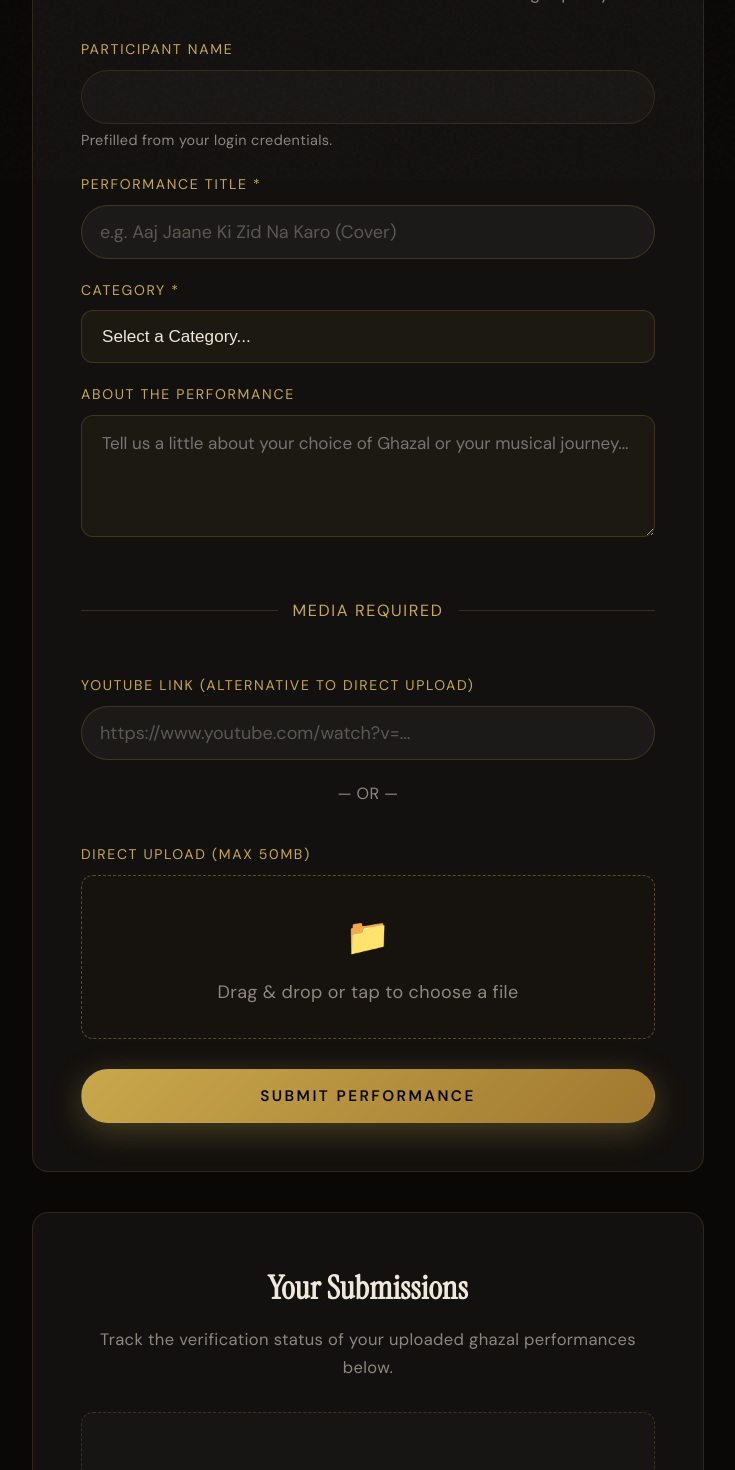
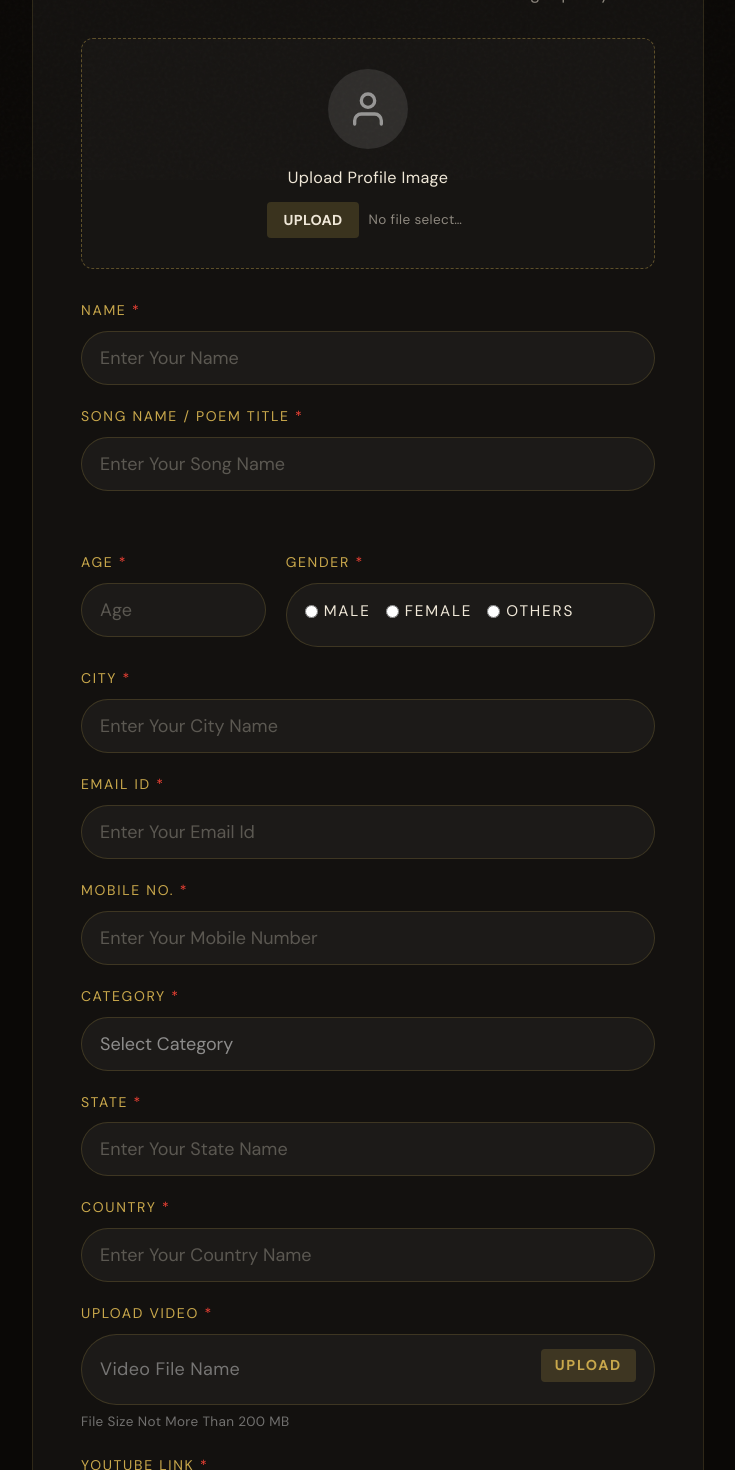
Before and after one commit to bhanupsingh21/Khazana-2.0, a React (Vite) app: page /dashboard in a window 1280 px wide. Shown: the part 620-2090 px from the top of the page, without its empty margins (272-1007 px from the left). Built offline with nearby package versions, Linux system fonts and the light colour scheme; a web font is replaced by a local one.

Commit message:
Update Dashboard forms layout and button styles to match global dark theme

```diff
--- a/src/components/Navbar.jsx
+++ b/src/components/Navbar.jsx
@@ -57,7 +57,10 @@ const Navbar = ({ onToggleMobile }) => {
           <li className="hide-on-scroll"><Link to="/#partners" className={isActive('/', '#partners') ? 'active-link' : ''}>Partners</Link></li>
         )}
         {isLoggedIn ? (
-          <li><button onClick={handleLogout} className="nav-cta" style={{ background: 'transparent', border: '1px solid var(--gold)', cursor: 'pointer', fontFamily: 'inherit' }}>Logout</button></li>
+          <>
+            <li><Link to="/dashboard" className={isActive('/dashboard') ? 'active-link' : ''}>Dashboard</Link></li>
+            <li><button onClick={handleLogout} className="nav-cta" style={{ background: 'transparent', border: '1px solid var(--gold)', cursor: 'pointer', fontFamily: 'inherit' }}>Logout</button></li>
+          </>
         ) : (
           <li><Link to="/login" className={`nav-cta ${isActive('/login') ? 'active-link' : ''}`}>Register / Login</Link></li>
         )}
--- a/src/pages/Dashboard.jsx
+++ b/src/pages/Dashboard.jsx
@@ -1,12 +1,20 @@
 import React, { useState, useEffect } from 'react';
 
 const Dashboard = () => {
+  const [profileImage, setProfileImage] = useState(null);
+  const [userName, setUserName] = useState('');
+  const [title, setTitle] = useState('');
+  const [age, setAge] = useState('');
+  const [gender, setGender] = useState('');
+  const [city, setCity] = useState('');
+  const [email, setEmail] = useState('');
+  const [mobile, setMobile] = useState('');
+  const [category, setCategory] = useState('');
+  const [state, setState] = useState('');
+  const [country, setCountry] = useState('');
   const [file, setFile] = useState(null);
   const [youtubeLink, setYoutubeLink] = useState('');
-  const [title, setTitle] = useState('');
-  const [category, setCategory] = useState('');
-  const [description, setDescription] = useState('');
-  const [userName, setUserName] = useState('');
+  const [agreed, setAgreed] = useState(false);
   const [status, setStatus] = useState('');
 
   // New States
@@ -20,6 +28,7 @@ const Dashboard = () => {
       try {
         const user = JSON.parse(userStr);
         setUserName(user.name || '');
+        setMobile(user.phone || '');
       } catch (e) {}
     }
 
@@ -34,8 +43,12 @@ const Dashboard = () => {
 
   const handleSubmit = (e) => {
     e.preventDefault();
-    if (!title || !category || (!file && !youtubeLink)) {
+    if (!userName || !title || !age || !gender || !city || !email || !mobile || !category || !state || !country || (!file && !youtubeLink)) {
       setStatus('Please fill in all required fields and provide either a media file or a YouTube link.');
+      return;
+    }
+    if (!agreed) {
+      setStatus('Please accept the Terms & Conditions.');
       return;
     }
 
@@ -48,7 +61,6 @@ const Dashboard = () => {
         id: Date.now(),
         title,
         category,
-        description,
         media: file ? file.name : youtubeLink,
         status: 'Pending Verification',
         date: new Date().toLocaleDateString()
@@ -61,11 +73,18 @@ const Dashboard = () => {
 
       // Reset form
       setStatus('');
+      setProfileImage(null);
       setTitle('');
+      setAge('');
+      setGender('');
+      setCity('');
+      setEmail('');
       setCategory('');
-      setDescription('');
+      setState('');
+      setCountry('');
       setFile(null);
       setYoutubeLink('');
+      setAgreed(false);
 
       // Trigger Success Pop-up Modal
       setShowModal(true);
@@ -114,45 +133,84 @@ const Dashboard = () => {
             </p>
 
             <form onSubmit={handleSubmit} className="auth-form">
+
+              <div style={{ display: 'flex', flexWrap: 'wrap', gap: '30px', marginBottom: '40px' }}>
+                {/* Left Side: Profile Image */}
+                <div style={{ flex: '1 1 200px', background: 'rgba(255,255,255,0.02)', borderRadius: '12px', padding: '30px', display: 'flex', flexDirection: 'column', alignItems: 'center', justifyContent: 'center', border: '1px dashed rgba(201, 168, 76, 0.4)', position: 'relative' }}>
+                  <div style={{ width: '80px', height: '80px', borderRadius: '50%', background: 'rgba(255,255,255,0.1)', display: 'flex', alignItems: 'center', justifyContent: 'center', marginBottom: '15px', overflow: 'hidden' }}>
+                    {profileImage ? (
+                      <img src={URL.createObjectURL(profileImage)} alt="Profile Preview" style={{ width: '100%', height: '100%', objectFit: 'cover' }} />
+                    ) : (
+                       <svg width="40" height="40" viewBox="0 0 24 24" fill="none" stroke="rgba(255,255,255,0.5)" strokeWidth="2" strokeLinecap="round" strokeLinejoin="round"><path d="M20 21v-2a4 4 0 0 0-4-4H8a4 4 0 0 0-4 4v2"></path><circle cx="12" cy="7" r="4"></circle></svg>
+                    )}
+                  </div>
+                  <span style={{ fontSize: '0.9rem', marginBottom: '10px', color: 'var(--cream)' }}>Upload Profile Image</span>
+                  <div style={{ display: 'flex', gap: '10px', alignItems: 'center' }}>
+                    <label style={{ background: 'rgba(201, 168, 76, 0.2)', padding: '6px 16px', borderRadius: '4px', cursor: 'pointer', fontSize: '0.8rem', fontWeight: 'bold' }}>
+                      UPLOAD
+                      <input type="file" accept="image/*" onChange={(e) => setProfileImage(e.target.files[0])} style={{ display: 'none' }} />
+                    </label>
+                    <span style={{ fontSize: '0.75rem', color: 'var(--muted)', maxWidth: '100px', overflow: 'hidden', textOverflow: 'ellipsis', whiteSpace: 'nowrap' }}>
+                      {profileImage ? profileImage.name : 'No file selected'}
+                    </span>
+                  </div>
+                </div>
+
+                {/* Right Side: Name and Song Name */}
+                <div style={{ flex: '2 1 300px', display: 'flex', flexDirection: 'column', gap: '20px', justifyContent: 'center' }}>
                   <div className="auth-field">
-                <label htmlFor="participant-name">Participant Name</label>
-                <input
-                  id="participant-name"
-                  type="text"
-                  value={userName}
-                  disabled
-                  style={{ opacity: 0.7, cursor: 'not-allowed' }}
-                />
-                <small style={{ color: 'var(--muted)', marginTop: '4px', display: 'block', fontSize: '0.8rem' }}>
-                  Prefilled from your login credentials.
-                </small>
+                    <label>Name <span style={{color: '#f44336'}}>*</span></label>
+                    <input type="text" placeholder="Enter Your Name" value={userName} onChange={(e) => setUserName(e.target.value)} />
+                  </div>
+                  <div className="auth-field">
+                    <label>Song Name / Poem Title <span style={{color: '#f44336'}}>*</span></label>
+                    <input type="text" placeholder="Enter Your Song Name" value={title} onChange={(e) => setTitle(e.target.value)} />
+                  </div>
+                </div>
+              </div>
+
+              {/* 2-Column Grid Fields */}
+              <div style={{ display: 'grid', gridTemplateColumns: 'repeat(auto-fit, minmax(280px, 1fr))', gap: '20px' }}>
+                <div style={{ display: 'flex', gap: '20px' }}>
+                  <div className="auth-field" style={{ flex: 1 }}>
+                    <label>Age <span style={{color: '#f44336'}}>*</span></label>
+                    <input type="number" placeholder="Age" value={age} onChange={(e) => setAge(e.target.value)} />
+                  </div>
+                  <div className="auth-field" style={{ flex: 2 }}>
+                    <label>Gender <span style={{color: '#f44336'}}>*</span></label>
+                    <div style={{ display: 'flex', gap: '15px', alignItems: 'center', padding: '14px 18px', background: 'rgba(255, 255, 255, 0.04)', border: '1px solid rgba(201, 168, 76, 0.2)', borderRadius: '100px' }}>
+                      <label style={{ display: 'flex', alignItems: 'center', gap: '6px', cursor: 'pointer', fontSize: '0.85rem', color: 'var(--cream)' }}>
+                        <input type="radio" name="gender" value="Male" checked={gender === 'Male'} onChange={(e) => setGender(e.target.value)} style={{ accentColor: 'var(--gold)', width: 'auto' }} /> Male
+                      </label>
+                      <label style={{ display: 'flex', alignItems: 'center', gap: '6px', cursor: 'pointer', fontSize: '0.85rem', color: 'var(--cream)' }}>
+                        <input type="radio" name="gender" value="Female" checked={gender === 'Female'} onChange={(e) => setGender(e.target.value)} style={{ accentColor: 'var(--gold)', width: 'auto' }} /> Female
+                      </label>
+                      <label style={{ display: 'flex', alignItems: 'center', gap: '6px', cursor: 'pointer', fontSize: '0.85rem', color: 'var(--cream)' }}>
+                        <input type="radio" name="gender" value="Others" checked={gender === 'Others'} onChange={(e) => setGender(e.target.value)} style={{ accentColor: 'var(--gold)', width: 'auto' }} /> Others
+                      </label>
+                    </div>
+                  </div>
                 </div>
 
                 <div className="auth-field">
-                <label htmlFor="title">Performance Title *</label>
-                <input
-                  id="title"
-                  type="text"
-                  placeholder="e.g. Aaj Jaane Ki Zid Na Karo (Cover)"
-                  value={title}
-                  onChange={(e) => setTitle(e.target.value)}
-                />
+                  <label>City <span style={{color: '#f44336'}}>*</span></label>
+                  <input type="text" placeholder="Enter Your City Name" value={city} onChange={(e) => setCity(e.target.value)} />
                 </div>
 
                 <div className="auth-field">
-                <label htmlFor="category">Category *</label>
-                <select
-                  id="category"
-                  value={category}
-                  onChange={(e) => setCategory(e.target.value)}
-                  style={{
-                    width: '100%', padding: '16px 20px', borderRadius: '12px',
-                    background: 'rgba(201, 168, 76, 0.05)', border: '1px solid rgba(201, 168, 76, 0.2)',
-                    color: 'var(--cream)', fontSize: '0.95rem', boxSizing: 'border-box',
-                    appearance: 'none', cursor: 'pointer'
-                  }}
-                >
-                  <option value="" disabled style={{color: '#000'}}>Select a Category...</option>
+                  <label>Email Id <span style={{color: '#f44336'}}>*</span></label>
+                  <input type="email" placeholder="Enter Your Email Id" value={email} onChange={(e) => setEmail(e.target.value)} />
+                </div>
+
+                <div className="auth-field">
+                  <label>Mobile No. <span style={{color: '#f44336'}}>*</span></label>
+                  <input type="tel" placeholder="Enter Your Mobile Number" value={mobile} onChange={(e) => setMobile(e.target.value)} />
+                </div>
+
+                <div className="auth-field">
+                  <label>Category <span style={{color: '#f44336'}}>*</span></label>
+                  <select value={category} onChange={(e) => setCategory(e.target.value)} style={{ width: '100%', padding: '14px 18px', background: 'rgba(255, 255, 255, 0.04)', border: '1px solid rgba(201, 168, 76, 0.2)', borderRadius: '100px', color: category ? 'var(--cream)' : 'rgba(255,255,255,0.5)', fontSize: '1rem', fontFamily: 'var(--font-body)', appearance: 'none', cursor: 'pointer' }}>
+                    <option value="" disabled style={{color: '#000'}}>Select Category</option>
                     <option value="Adult" style={{color: '#000'}}>Adult Category</option>
                     <option value="Kids" style={{color: '#000'}}>Kids Category</option>
                     <option value="Poetry" style={{color: '#000'}}>Poetry / Spoken Word</option>
@@ -160,72 +218,42 @@ const Dashboard = () => {
                 </div>
 
                 <div className="auth-field">
-                <label htmlFor="description">About the Performance</label>
-                <textarea
-                  id="description"
-                  placeholder="Tell us a little about your choice of Ghazal or your musical journey..."
-                  value={description}
-                  onChange={(e) => setDescription(e.target.value)}
-                  rows="4"
-                  style={{
-                    width: '100%', padding: '16px 20px', borderRadius: '12px',
-                    background: 'rgba(201, 168, 76, 0.05)', border: '1px solid rgba(201, 168, 76, 0.2)',
-                    color: 'var(--cream)', fontSize: '0.95rem', fontFamily: 'inherit', resize: 'vertical', boxSizing: 'border-box'
-                  }}
-                />
-              </div>
-
-              <div style={{ display: 'grid', gridTemplateColumns: 'minmax(0, 1fr) auto minmax(0, 1fr)', gap: '15px', alignItems: 'center', margin: '30px 0' }}>
-                <hr style={{ border: 'none', borderTop: '1px solid rgba(201, 168, 76, 0.2)' }} />
-                <span style={{ color: 'var(--gold)', fontSize: '0.9rem', letterSpacing: '0.1em', textTransform: 'uppercase' }}>Media Required</span>
-                <hr style={{ border: 'none', borderTop: '1px solid rgba(201, 168, 76, 0.2)' }} />
+                  <label>State <span style={{color: '#f44336'}}>*</span></label>
+                  <input type="text" placeholder="Enter Your State Name" value={state} onChange={(e) => setState(e.target.value)} />
                 </div>
 
                 <div className="auth-field">
-                <label htmlFor="youtube-link">YouTube Link (Alternative to direct upload)</label>
-                <input
-                  id="youtube-link"
-                  type="url"
-                  placeholder="https://www.youtube.com/watch?v=..."
-                  value={youtubeLink}
-                  onChange={(e) => setYoutubeLink(e.target.value)}
-                  disabled={file !== null}
-                />
+                  <label>Country <span style={{color: '#f44336'}}>*</span></label>
+                  <input type="text" placeholder="Enter Your Country Name" value={country} onChange={(e) => setCountry(e.target.value)} />
                 </div>
 
-              <div style={{ textAlign: 'center', color: 'var(--muted)', fontSize: '0.9rem', marginBottom: '15px' }}>— OR —</div>
+                <div className="auth-field">
+                  <label>Upload Video <span style={{color: '#f44336'}}>*</span></label>
+                  <div style={{ display: 'flex', alignItems: 'center', justifyContent: 'space-between', padding: '14px 18px', background: 'rgba(255, 255, 255, 0.04)', border: '1px solid rgba(201, 168, 76, 0.2)', borderRadius: '100px' }}>
+                    <span style={{ fontSize: '1rem', color: file ? 'var(--cream)' : 'rgba(255,255,255,0.4)', overflow: 'hidden', whiteSpace: 'nowrap', textOverflow: 'ellipsis', maxWidth: '150px' }}>
+                      {file ? file.name : 'Video File Name'}
+                    </span>
+                    <label style={{ background: 'rgba(201, 168, 76, 0.2)', padding: '4px 14px', borderRadius: '4px', cursor: 'pointer', fontSize: '0.8rem', fontWeight: 'bold' }}>
+                      UPLOAD
+                      <input type="file" accept="video/*" onChange={(e) => setFile(e.target.files[0])} disabled={youtubeLink !== ''} style={{ display: 'none' }} />
+                    </label>
+                  </div>
+                  <small style={{ display: 'block', marginTop: '6px', fontSize: '0.75rem', color: 'rgba(255,255,255,0.4)' }}>File Size Not More Than 200 MB</small>
+                </div>
 
                 <div className="auth-field">
-                <label htmlFor="file-upload">Direct Upload (Max 50MB)</label>
-                <div style={{
-                  border: '1px dashed rgba(201, 168, 76, 0.4)', borderRadius: '12px', padding: '30px',
-                  textAlign: 'center', background: 'rgba(201, 168, 76, 0.02)', position: 'relative',
-                  transition: 'background 0.3s ease',
-                  opacity: youtubeLink ? 0.5 : 1,
-                  cursor: youtubeLink ? 'not-allowed' : 'pointer'
-                }}
-                onMouseOver={(e) => { if (!youtubeLink) e.currentTarget.style.background = 'rgba(201, 168, 76, 0.06)' }}
-                onMouseOut={(e) => e.currentTarget.style.background = 'rgba(201, 168, 76, 0.02)'}>
-                  <input
-                    type="file"
-                    id="file-upload"
-                    accept="audio/*,video/*"
-                    onChange={(e) => setFile(e.target.files[0])}
-                    disabled={youtubeLink !== ''}
-                    style={{
-                      position: 'absolute', top: 0, left: 0, width: '100%', height: '100%',
-                      opacity: 0, cursor: youtubeLink ? 'not-allowed' : 'pointer'
-                    }}
-                  />
-                  <div style={{ pointerEvents: 'none' }}>
-                    <span style={{ fontSize: '2rem', display: 'block', marginBottom: '10px' }}>📁</span>
-                    {file ? (
-                      <span style={{ color: 'var(--gold-light)' }}>{file.name}</span>
-                    ) : (
-                      <span style={{ color: 'var(--muted)' }}>Drag & drop or tap to choose a file</span>
-                    )}
+                  <label>Youtube Link <span style={{color: '#f44336'}}>*</span></label>
+                  <div style={{ display: 'flex', alignItems: 'center', gap: '15px' }}>
+                    <span style={{ fontWeight: 'bold', color: 'rgba(255,255,255,0.6)', fontSize: '0.9rem' }}>OR</span>
+                    <input type="url" placeholder="Paste The Link Here" value={youtubeLink} onChange={(e) => setYoutubeLink(e.target.value)} disabled={file !== null} />
                   </div>
                 </div>
+
+              </div>
+
+              <div className="auth-checkbox" style={{ marginTop: '35px', marginBottom: '25px', display: 'flex', alignItems: 'center', gap: '8px' }}>
+                <input type="checkbox" id="terms-agree" checked={agreed} onChange={(e) => setAgreed(e.target.checked)} style={{ accentColor: 'var(--gold)' }} />
+                <label htmlFor="terms-agree" style={{ color: 'var(--cream)' }}>I accept the Terms & Conditions</label>
               </div>
 
               {status && (
@@ -239,9 +267,11 @@ const Dashboard = () => {
                 </div>
               )}
 
-              <button type="submit" className="btn-primary auth-submit" style={{ marginTop: '10px' }}>
-                <span>Submit Performance</span>
+              <div style={{ display: 'flex', justifyItems: 'center', alignItems: 'center' }}>
+                <button type="submit" className="btn-primary auth-submit" style={{ margin: '0 auto', display: 'block', maxWidth: '200px' }}>
+                  <span>SUBMIT</span>
                 </button>
+              </div>
             </form>
           </div>
 
```
Also changed, not shown: src/components/MobileNav.jsx (+14 -1 lines). Lines whose indentation alone changed are shown as unchanged.
